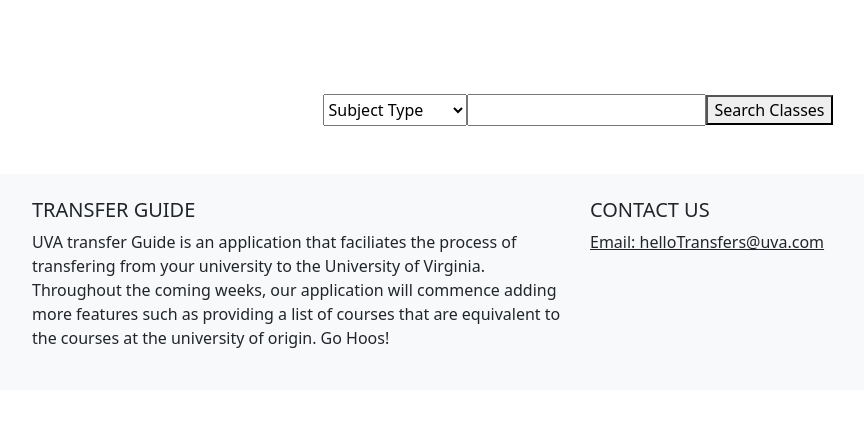
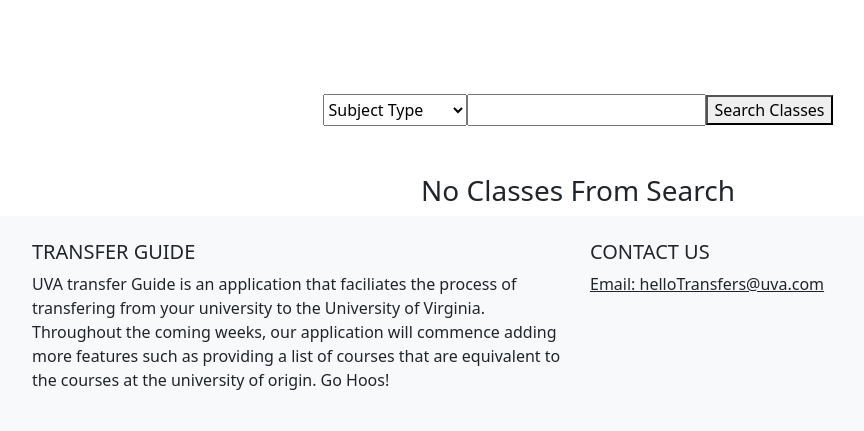
Before and after one commit to DTHM3/TransferGuide, a Django app: page /guide/search/ in a window 1280 px wide. Shown: the part 202-633 px from the top of the page, without its empty margins (62-926 px from the left). Run offline with Django 4.2, Linux system fonts and the light colour scheme; some libraries are stand-ins or nearby versions.

Commit message:
Empty and slight front end changes

```diff
--- a/transferguideApp/templates/transferguideApp/search.html
+++ b/transferguideApp/templates/transferguideApp/search.html
@@ -19,10 +19,11 @@
         </div>
 
     </form>
-    <div class="justify-content-center">
+    <div style="display: flex; align-items: center;" class="justify-content-center">
+        {% if classes %}
             <ul>
                 {% for class in classes %}
-                <div class="card" style="width: 18rem;">
+                    <div class="card" style="width: 97%;">
                         <div class="card-body">
                             <h5 class="card-title">{{ class.subject }} - {{ class.class_description }}</h5>
                             <h6 class="card-subtitle mb-2 text-muted">Instructors: {{ class.instructors }}</h6>
@@ -31,6 +32,9 @@
                     </div>
                 {% endfor %}
             </ul>
+        {% else %}
+            <h3 class="justify-text-center">No Classes From Search</h3>
+        {% endif %}
     </div>
 
 
```
Lines whose indentation alone changed are shown as unchanged.
